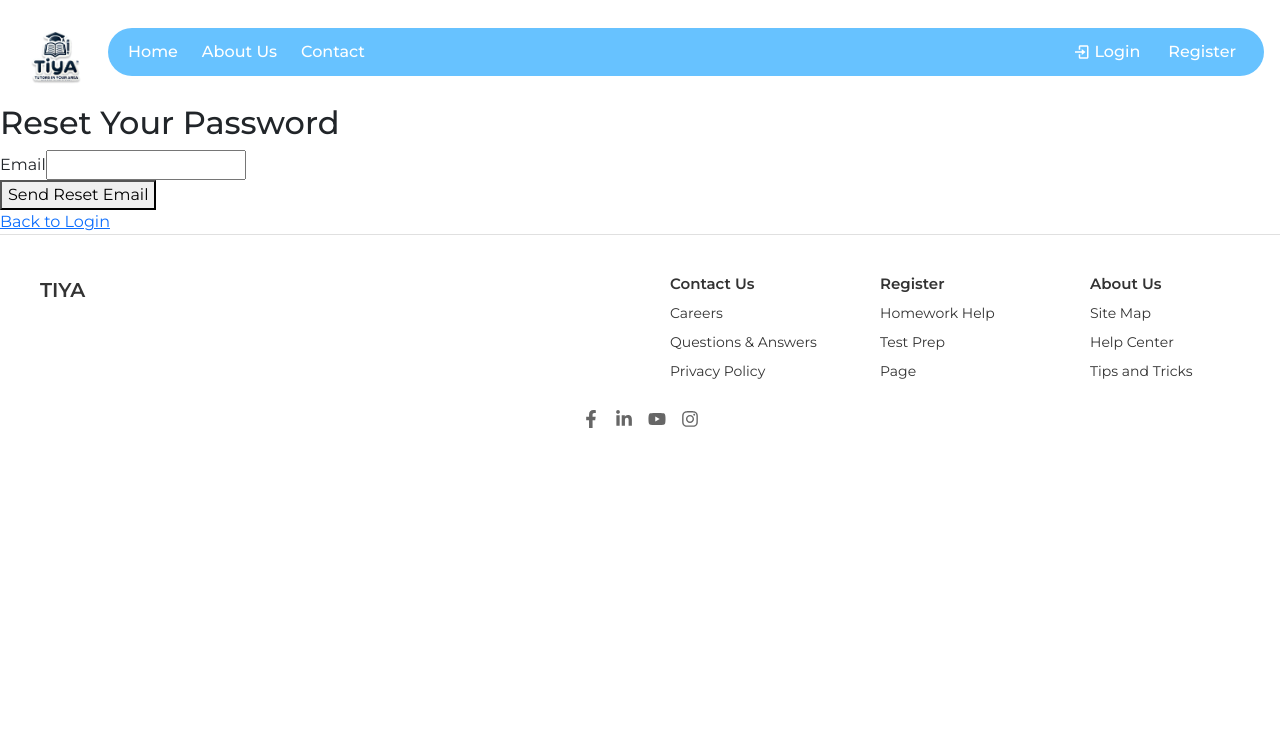
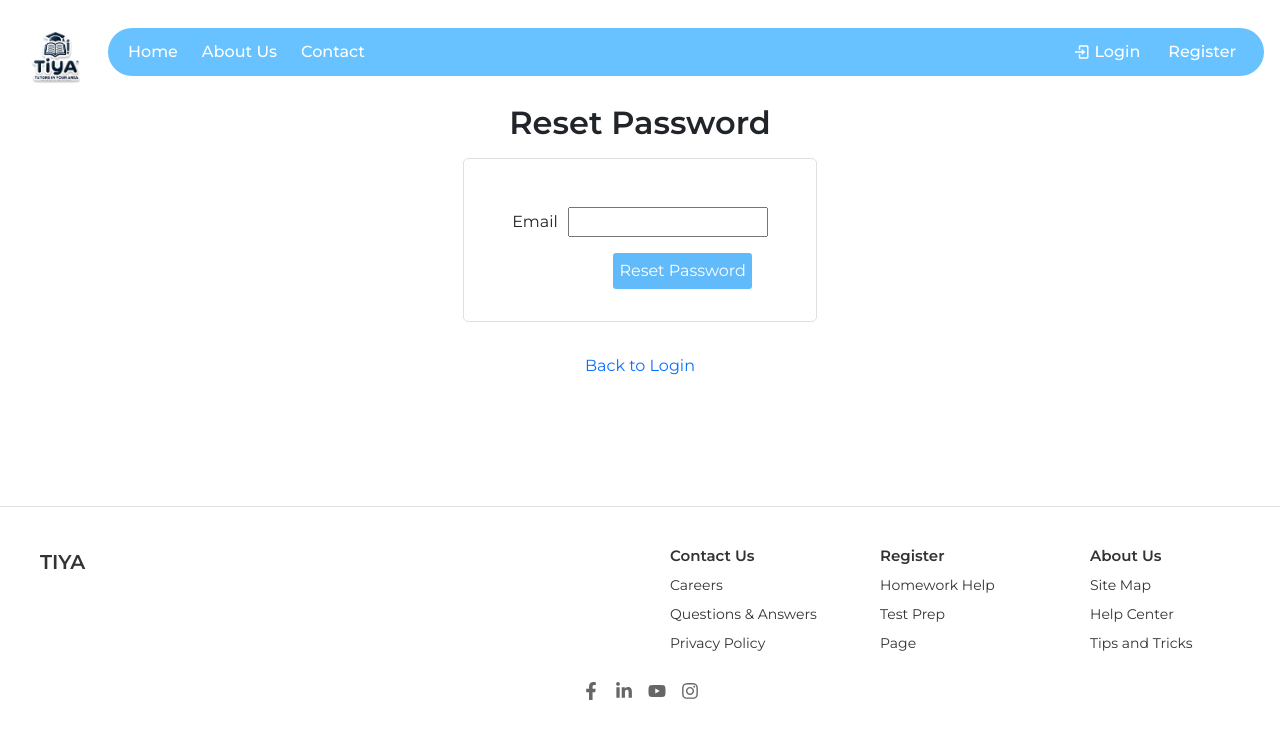
Before and after one commit to henryt56/tiya, a Next.js app: page /Forgot-password in a window 1280 px wide. Shown: the top 738 px of the page. Built offline with nearby package versions, Linux system fonts and the light colour scheme; no server answers.

Commit message:
page/Forgot-password (#19)
* Fixed routing typo

* Modified classNames to follow Next.js convention; added styling via Forgot-password.module.css; reworded some descriptors

```diff
--- a/src/pages/Forgot-password.js
+++ b/src/pages/Forgot-password.js
@@ -2,6 +2,7 @@ import { useState } from 'react';
 import { sendPasswordResetEmail } from 'firebase/auth';
 import Link from 'next/link';
 import { auth } from '../firebaseConfig';
+import styles from '../styles/Forgot-password.module.css';
 
 const ForgotPassword = () => {
   const [email, setEmail] = useState('');
@@ -26,14 +27,14 @@ const ForgotPassword = () => {
   };
 
   return (
-    <div className="forgot-password-container">
-      <h2>Reset Your Password</h2>
+    <div className={styles.container}>
+      <h2 className={styles.header}>Reset Password</h2>
 
-      {error && <div className="error-message">{error}</div>}
-      {message && <div className="success-message">{message}</div>}
+      {error && <div className={styles.errorMessage}>{error}</div>}
+      {message && <div className={styles.successMessage}>{message}</div>}
 
-      <form onSubmit={handleSubmit}>
-        <div className="form-group">
+      <form onSubmit={handleSubmit} className={styles.formGroup}>
+        <div className={styles.formInput}>
           <label>Email</label>
           <input
             type="email"
@@ -43,13 +44,15 @@ const ForgotPassword = () => {
           />
         </div>
 
-        <button type="submit" disabled={loading}>
-          {loading ? 'Sending...' : 'Send Reset Email'}
+        <button type="submit" disabled={loading} className={styles.resetButton}>
+          {loading ? 'Sending...' : 'Reset Password'}
         </button>
       </form>
 
-      <div className="login-link">
-        <Link href="/Login">Back to Login</Link>
+      <div className={styles.loginLink}>
+        <Link href="/Login" className={styles.link}>
+          Back to Login
+        </Link>
       </div>
     </div>
   );
--- a/src/services/login-register/Login.js
+++ b/src/services/login-register/Login.js
@@ -123,7 +123,7 @@ const Login = () => {
           <div className="d-flex justify-content-between align-items-center mb-3">
             <div>
               <Link
-                href="/forgot-password"
+                href="/Forgot-password"
                 className="text-decoration-none"
                 style={{ color: '#67c2ff' }}
               >
--- /dev/null
+++ b/src/styles/Forgot-password.module.css
@@ -0,0 +1,87 @@
+.container {
+  display: flex;
+  flex-direction: column;
+  align-items: center;
+  margin: auto;
+  width: 50%;
+}
+
+.container h2 {
+  font-weight: 700;
+  display: block;
+  width: 100%;
+  text-align: center;
+  margin: 0 0 1rem 0;
+}
+
+.errorMessage {
+  background-color: #ffebee;
+  color: #c62828;
+  border: 1px solid #ef9a9a;
+  border-radius: 4px;
+  padding: 12px 16px;
+  margin: 16px 0;
+  text-align: center;
+  font-weight: 500;
+  box-shadow: 0 1px 3px rgba(0, 0, 0, 0.1);
+}
+
+.successMessage {
+  background-color: #e6f7e6;
+  color: #2e7d32;
+  border: 1px solid #a5d6a7;
+  border-radius: 4px;
+  padding: 12px 16px;
+  margin: 16px 0;
+  text-align: center;
+  font-weight: 500;
+  box-shadow: 0 1px 3px rgba(0, 0, 0, 0.1);
+}
+
+.formGroup {
+  border: 1px solid #e0e0e0;
+  padding: 2em;
+  border-radius: 5px;
+}
+
+.formInput {
+  padding: 1em;
+  border-radius: 2em;
+}
+
+.formInput label {
+  padding-right: 10px;
+}
+
+.resetButton {
+  color: white;
+  background-color: #61bbfb;
+  border: none;
+  border-radius: 3px;
+  padding: 6px;
+  font-size: 16px;
+  display: block;
+  margin-left: auto;
+  margin-right: 2em;
+  transition: transform ease-in-out 300ms;
+}
+
+.resetButton:hover {
+  background-color: #3ca7f4;
+  transform: translateY(-1px);
+}
+
+.loginLink {
+  padding: 2em;
+  margin-bottom: 6em;
+}
+
+.link {
+  display: block;
+  text-decoration: none;
+  transition: transform ease-in-out 300ms;
+}
+
+.link:hover {
+  transform: translateY(-1px);
+}
```
